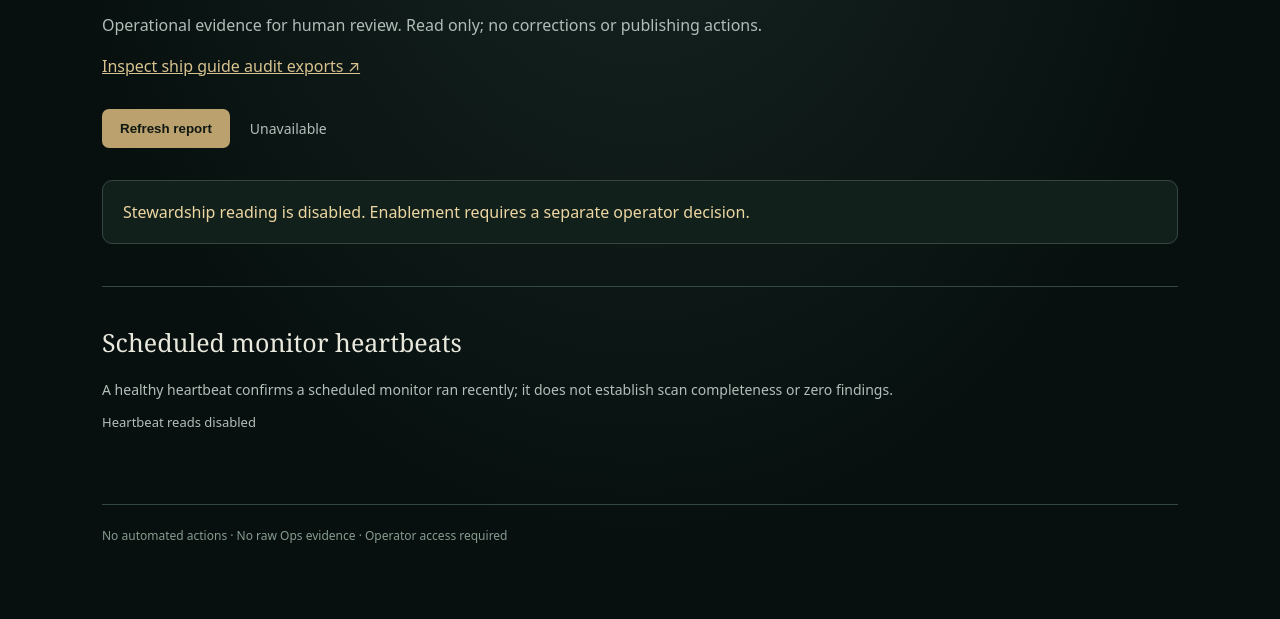
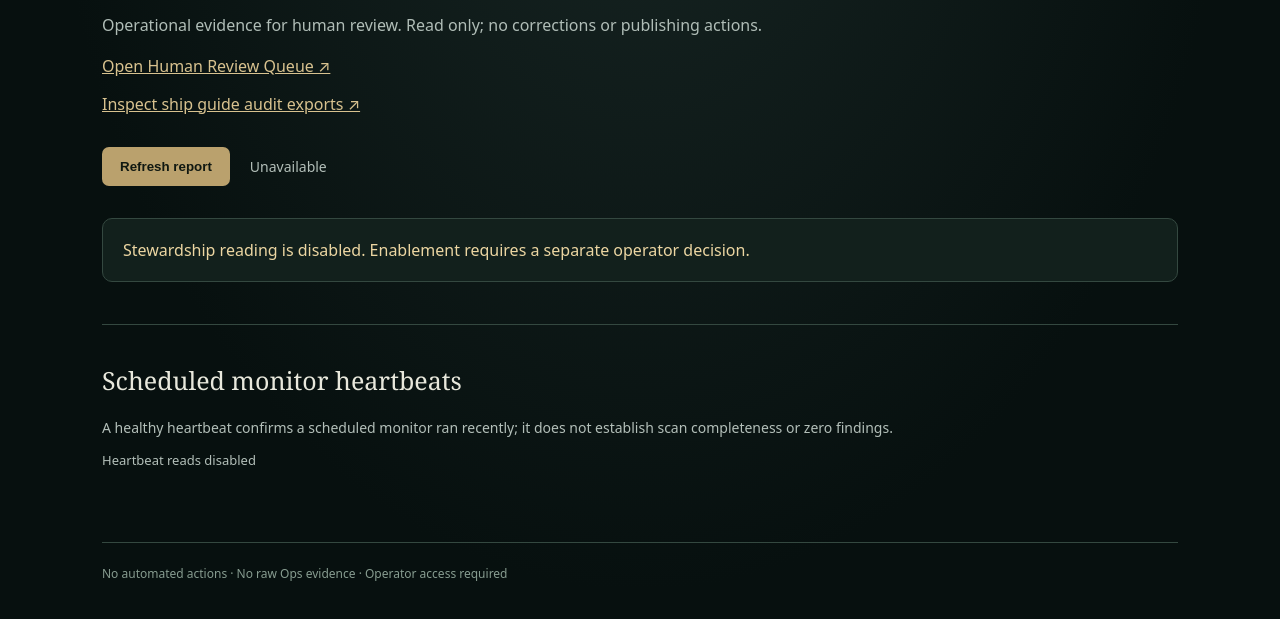
Before and after one commit to jaredmberger/curator-os, a website: page preview/stewardship.html in a window 1280 px wide. Shown: the part 225-844 px from the top of the page. Drawn offline with Linux system fonts and the light colour scheme; no server answers.

Commit message:
Link existing stewardship dashboard to review queue

```diff
--- a/preview/stewardship.html
+++ b/preview/stewardship.html
@@ -2,7 +2,7 @@
 <html lang="en"><head><meta charset="utf-8"><meta name="viewport" content="width=device-width,initial-scale=1,viewport-fit=cover"><meta name="robots" content="noindex,nofollow,noarchive"><meta name="theme-color" content="#07100f"><title>Stewardship · CuratorOS</title><link rel="stylesheet" href="./stewardship.css"></head>
 <body><header class="top"><a href="./">← CuratorOS</a><span>OCEAN LINER CURATOR / OPERATIONS</span></header>
 <main><div class="intro"><p class="eyebrow">CURATOROS / STEWARDSHIP MODE</p><h1>Stewardship</h1><p>Operational evidence for human review. Read only; no corrections or publishing actions.</p></div>
-<p><a href="./ship-inspector.html">Inspect ship guide audit exports ↗</a></p><div class="controls"><button id="refresh" type="button">Refresh report</button><span id="status" role="status" aria-live="polite">Not loaded</span></div>
+<p><a href="./stewardship-review.html">Open Human Review Queue ↗</a></p><p><a href="./ship-inspector.html">Inspect ship guide audit exports ↗</a></p><div class="controls"><button id="refresh" type="button">Refresh report</button><span id="status" role="status" aria-live="polite">Not loaded</span></div>
 <div id="notice" class="notice" hidden></div><section id="report" hidden aria-label="Operational report"><div class="metrics">
 <article><span>Operational state</span><strong id="state">Unknown</strong></article><article><span>Active findings</span><strong id="findings-count">—</strong></article><article><span>Sources listed / reported</span><strong id="coverage-count">—</strong></article></div>
 <p class="stamp" id="stamp"></p><p class="scope" id="scope"></p><section id="review-notes" class="review-notes" aria-label="Coverage and freshness notices" hidden></section>
```
